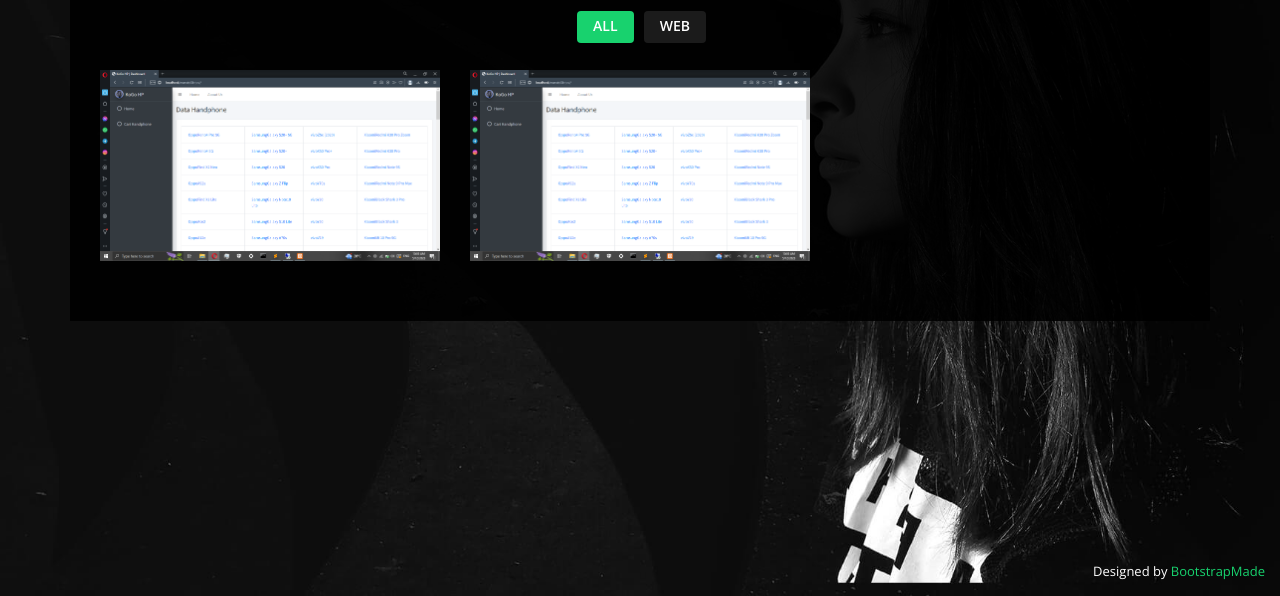
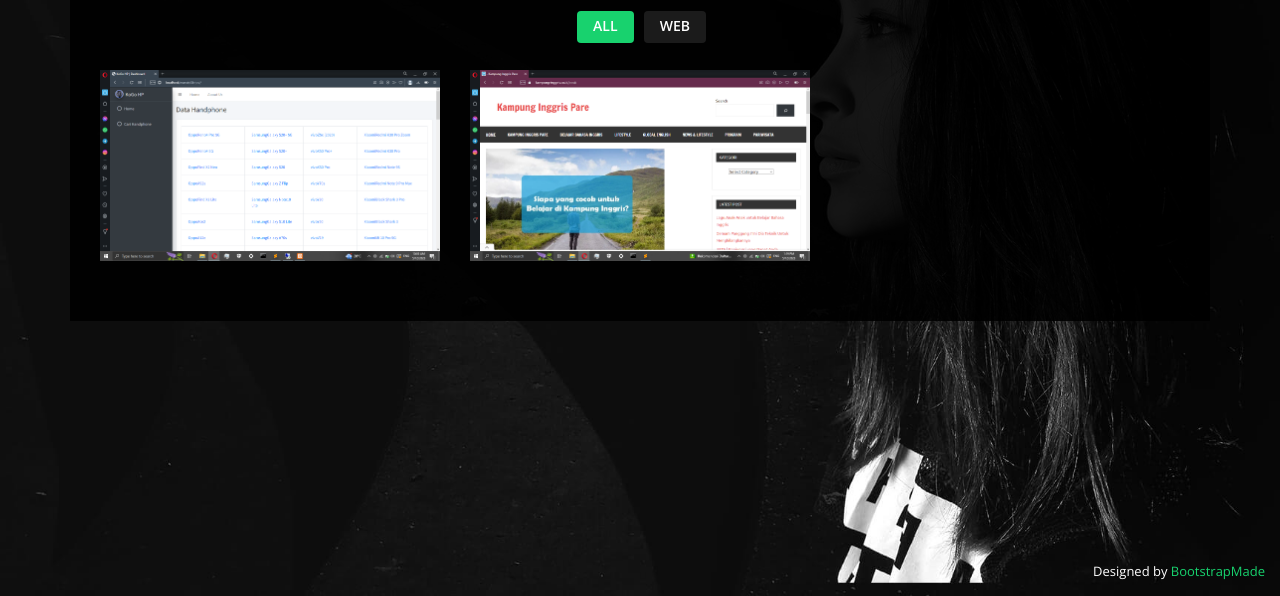
Before and after one commit to Mansir2512/Portofolio, a plain HTML site: page index.html in a window 1280 px wide. Both pictures are taken after a click on the link "Portfolio". Shown: the part 204-800 px from the top of the page. Drawn offline with nearby package versions, Linux system fonts and the light colour scheme.

Commit message:
Update index.html

```diff
--- a/index.html
+++ b/index.html
@@ -535,12 +535,12 @@
 
         <div class="col-lg-4 col-md-6 portfolio-item filter-web">
           <div class="portfolio-wrap">
-            <img src="assets/img/portfolio/KoGoHP.png" class="img-fluid" alt="">
+            <img src="assets/img/portfolio/kampung_inggris1.png" class="img-fluid" alt="">
             <div class="portfolio-info">
               <h4>KoGo HP</h4>
               <p>Web</p>
               <div class="portfolio-links">
-                <a href="assets/img/portfolio/KoGoHP.png" data-gall="portfolioGallery" class="venobox" title="Web 3"><i class="bx bx-plus"></i></a>
+                <a href="assets/img/portfolio/kampung_inggris1.png" data-gall="portfolioGallery" class="venobox" title="Web 3"><i class="bx bx-plus"></i></a>
                 <a href="portfolio-details.html" data-gall="portfolioDetailsGallery" data-vbtype="iframe" class="venobox" title="Portfolio Details"><i class="bx bx-link"></i></a>
               </div>
             </div>
```
